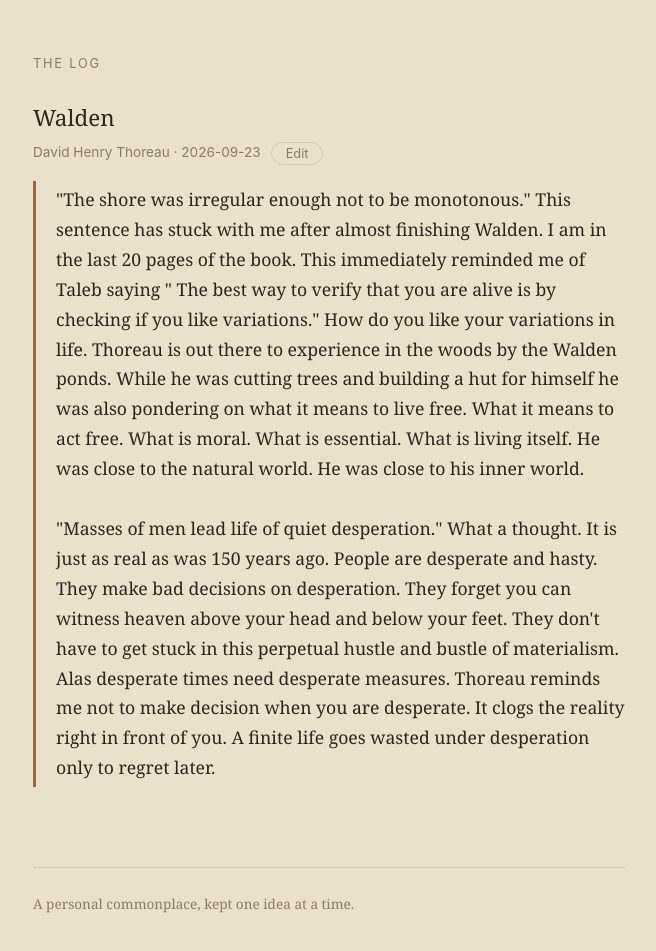
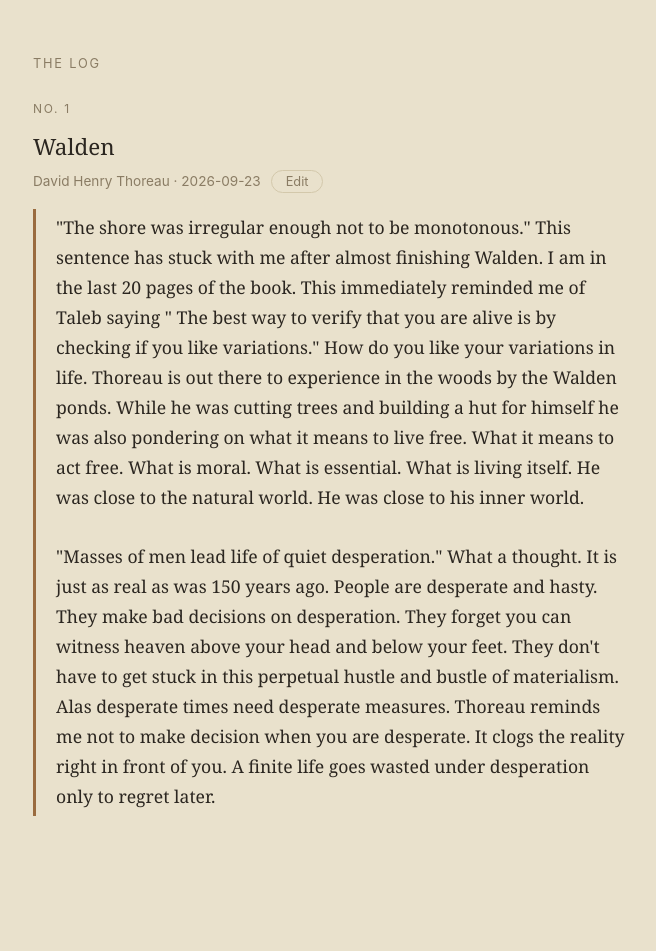
Before and after one commit to subashpathak/my-website, a plain HTML site: page index.html in a window 1280 px wide. Shown: the part 167-1118 px from the top of the page, without its empty margins (311-967 px from the left). Drawn offline with Linux system fonts and the light colour scheme.

Commit message:
Number each entry; remove footer line

```diff
--- a/index.html
+++ b/index.html
@@ -36,6 +36,11 @@
   }
   article.entry{ margin-bottom:48px; }
   article.entry h3{ font-size:1.4rem; font-weight:400; margin:0 0 4px; }
+  .num{
+    font-family:-apple-system,'Helvetica Neue',Arial,sans-serif;
+    font-size:0.75rem; text-transform:uppercase; letter-spacing:0.14em;
+    color:var(--muted); margin-bottom:8px;
+  }
   .meta{
     font-size:0.85rem; color:var(--muted); margin-bottom:16px;
     font-family:-apple-system,'Helvetica Neue',Arial,sans-serif;
@@ -53,10 +58,6 @@
     white-space:pre-wrap;
   }
   .notes{ font-size:0.98rem; white-space:pre-wrap; }
-  footer{
-    margin-top:80px; padding-top:24px;
-    border-top:1px solid var(--line); font-size:0.85rem; color:var(--muted);
-  }
   /* Editor */
   .overlay{
     position:fixed; inset:0; background:rgba(43,38,32,0.45);
@@ -118,8 +119,6 @@
 
     <h2 class="section">The log</h2>
     <div id="log"></div>
-
-    <footer>A personal commonplace, kept one idea at a time.</footer>
   </div>
 
   <div id="editorOverlay" class="overlay" hidden>
@@ -203,6 +202,7 @@
     }
     log.innerHTML = liveEntries.map(function(e, idx){
       return '<article class="entry">' +
+        '<div class="num">No. ' + (liveEntries.length - idx) + '</div>' +
         '<h3>' + esc(e.title) + '</h3>' +
         '<div class="meta">' + esc(e.author || "Unknown author") +
           (e.date ? " &middot; " + esc(e.date) : "") +
```
